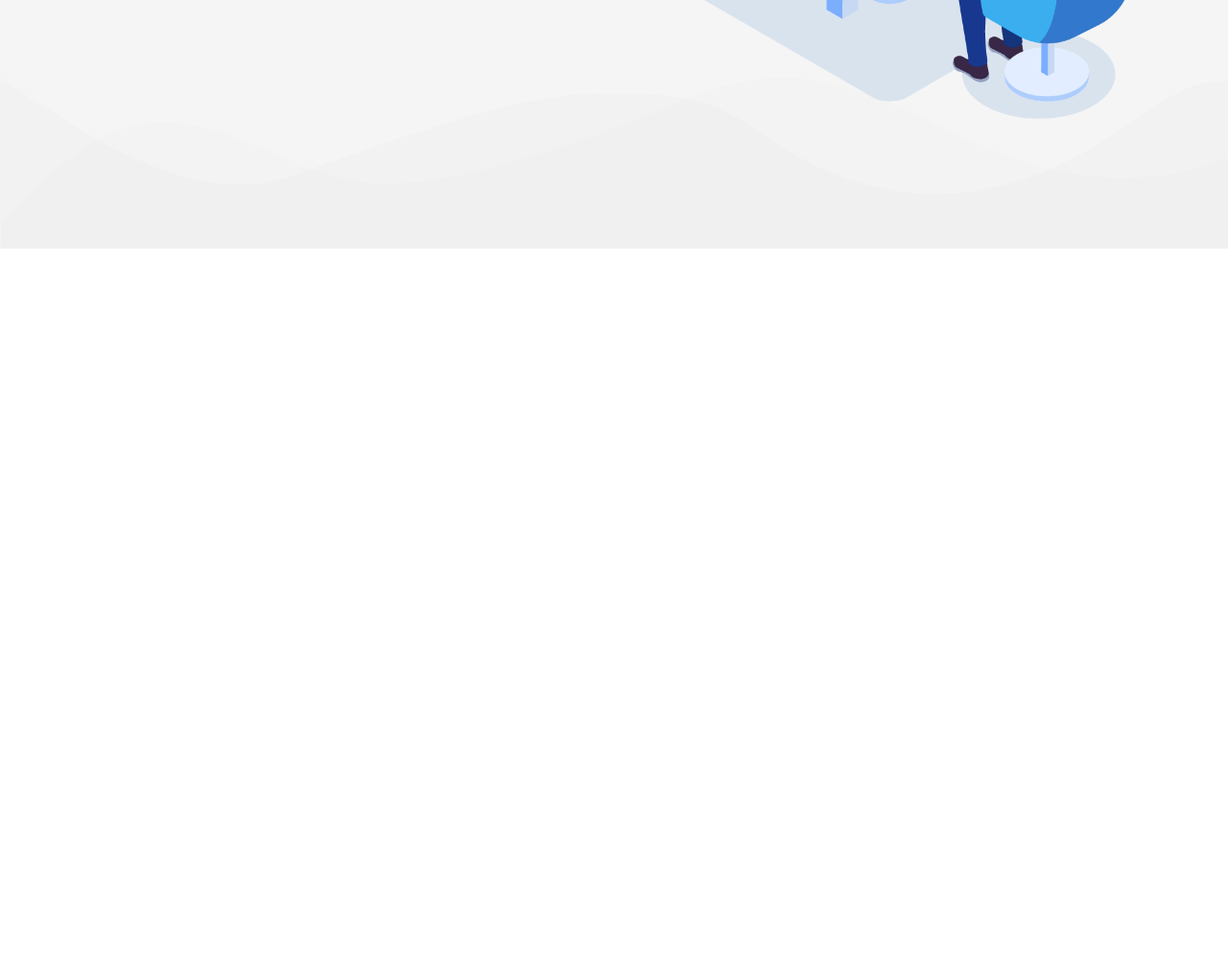
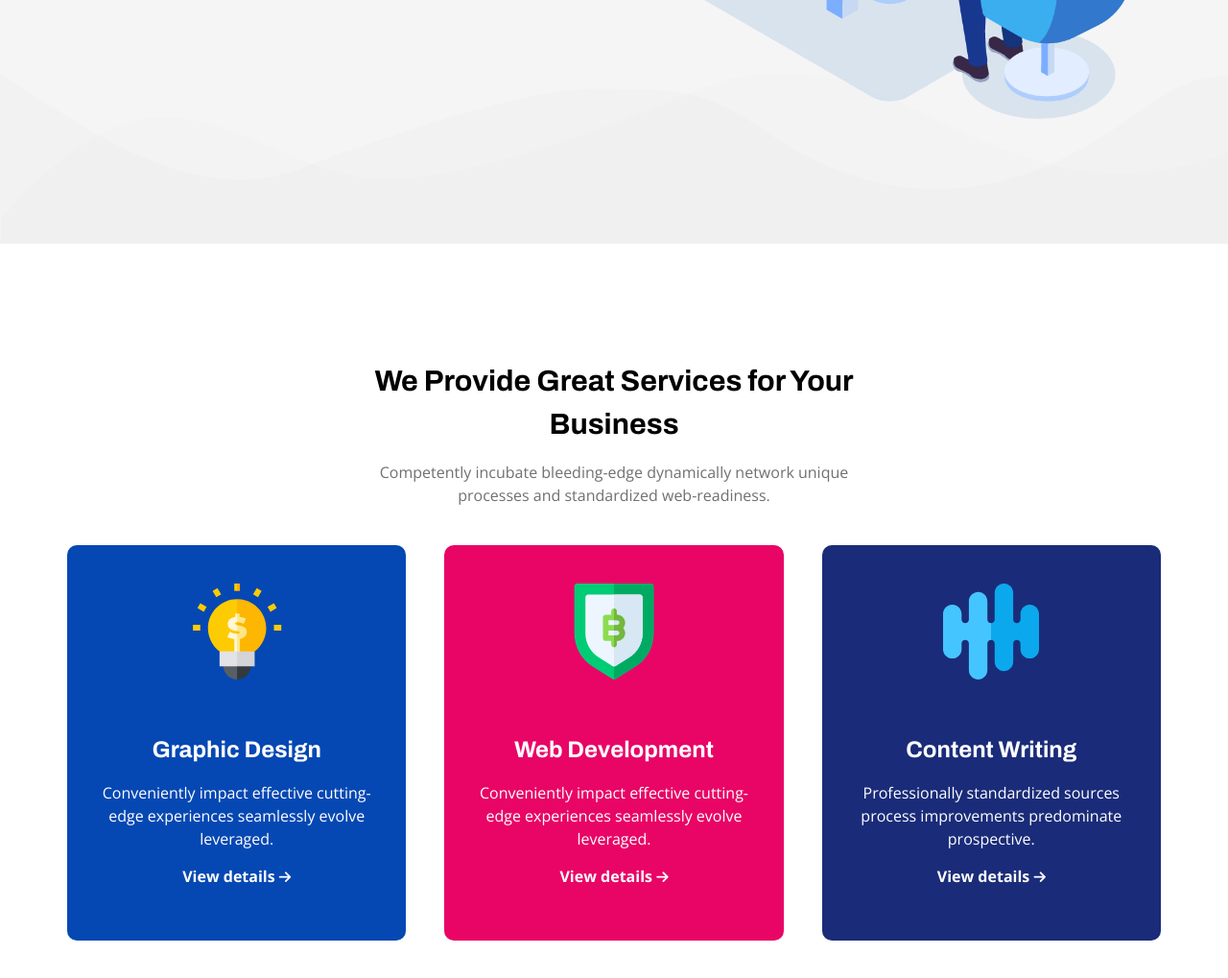
Before and after one commit to mobinhimu/corporx, a plain HTML site: page index.html in a window 1280 px wide. Shown: the part 669-1688 px from the top of the page at 96% size. Before the commit the page ends 928 px from the top, so only its background shows below. Drawn offline with nearby package versions, Linux system fonts and the light colour scheme.

Commit message:
service section designed

```diff
--- a/css/responsive.css
+++ b/css/responsive.css
@@ -2,6 +2,9 @@
 @media only screen and (min-width: 768px) {
   p {
     font-size: 1rem;
+  }
+  section {
+    margin-top: 80px;
   }
   .container {
     max-width: 720px;
@@ -19,6 +22,32 @@
     justify-content: space-between;
     align-items: center;
   }
+  /* Section Header */
+  .section-header {
+    width: 500px;
+    position: relative;
+    left: 50%;
+    transform: translateX(-50%);
+  }
+  .section-header h1 {
+    font-size: 1.9rem;
+  }
+  /* Service Section */
+  .service--wrapper {
+    margin-top: 40px;
+    display: flex;
+    flex-flow: row wrap;
+    justify-content: space-between;
+    gap: 40px;
+  }
+  .single__service {
+    width: 47%;
+  }
+  .single__service:last-of-type {
+    position: relative;
+    left: 50%;
+    transform: translateX(-50%);
+  }
   /* This is main section end */
   /* This is footer section start */
   /* This is footer section end */
@@ -29,9 +58,33 @@
     max-width: 960px;
     margin: 0 auto;
   }
+  section {
+    margin-top: 120px;
+  }
+  .slider {
+    padding: 120px 0px;
+  }
   /* This is header section start */
+
   .nav {
     padding: 20px 0px;
+  }
+  .fa-bars {
+    display: none;
+  }
+  /* This is header section start */
+  .nav-bar__list ul {
+    display: flex;
+    gap: 40px;
+  }
+  .nav-bar__list ul li {
+    display: block;
+  }
+  .nav-bar__list ul li a {
+    color: #5e6278;
+  }
+  .nav-bar__list ul li i {
+    font-size: 0.75rem;
   }
   /* This is header section end */
   /* Slider Section */
@@ -50,6 +103,23 @@
   .btn {
     margin-top: 40px;
   }
+
+  /* Service Section */
+  .service--wrapper {
+    margin-top: 40px;
+    display: flex;
+    flex-flow: row wrap;
+    justify-content: space-between;
+    gap: 0px;
+  }
+  .single__service {
+    width: 31%;
+  }
+  .single__service:last-of-type {
+    position: relative;
+    left: 0%;
+    transform: translateX(0%);
+  }
   /* This is main section start */
   /* This is main section end */
   /* This is footer section start */
@@ -61,23 +131,7 @@
     max-width: 1140px;
     margin: 0 auto;
   }
-  /* This is header section start */
-  .fa-bars {
-    display: none;
-  }
-  .nav-bar__list ul {
-    display: flex;
-    gap: 40px;
-  }
-  .nav-bar__list ul li {
-    display: block;
-  }
-  .nav-bar__list ul li a {
-    color: #5e6278;
-  }
-  .nav-bar__list ul li i {
-    font-size: 0.75rem;
-  }
+
   /* This is header section end */
   /* This is main section start */
   /* This is main section end */
--- a/css/style.css
+++ b/css/style.css
@@ -18,7 +18,7 @@ h6 {
   text-decoration: none;
 }
 section {
-  margin-top: 120px;
+  margin-top: 50px;
 }
 p {
   color: var(--paraColor);
@@ -54,7 +54,7 @@ p {
 /* Slider Section */
 .slider {
   margin-top: 0;
-  padding: 120px 0px;
+  padding: 80px 0px;
   background-color: #f5f5f5;
   background-image: url("../images/bg-wave-twin.svg");
   background-repeat: no-repeat;
@@ -89,10 +89,81 @@ p {
 }
 .slider__image {
   width: 100%;
+  display: flex;
+  justify-content: flex-end;
 }
 .slider__image img {
   max-width: 100%;
 }
+/* Section Header */
+/* .section-header{
+  width: 100%;
+} */
+.section-header h1 {
+  text-align: center;
+  line-height: 1.5;
+  padding-bottom: 15px;
+}
+.section-header p {
+  text-align: center;
+  line-height: 1.5;
+}
+/* Service Section */
+.service--wrapper {
+  margin-top: 40px;
+  display: flex;
+  flex-flow: column wrap;
+  gap: 25px;
+}
+.single__service {
+  width: 100%;
+  border-radius: 10px;
+  padding: 40px 30px;
+  display: flex;
+  flex-flow: column wrap;
+  align-items: center;
+}
+.single__service--img {
+  max-width: 100px;
+  padding-bottom: 50px;
+}
+.single__service--img img {
+  width: 100%;
+  height: auto;
+}
+.single__service h3,
+.single__service a,
+.single__service p {
+  color: white;
+  padding-bottom: 15px;
+  text-align: center;
+  line-height: 1.5;
+}
+.single__service h3 {
+  font-size: 1.5rem;
+}
+.single__service a {
+  display: inline-block;
+  font-weight: bold;
+  letter-spacing: 1.5;
+}
+.single__service a i {
+  font-size: 0.885rem;
+  transition-duration: 0.2s;
+  transition-timing-function: cubic-bezier(0.19, 1, 0.22, 1);
+}
+.single__service a:hover i {
+  padding-left: 10px;
+}
+.single__service--blue {
+  background-color: #0648b3;
+}
+.single__service--pink {
+  background-color: #e80566;
+}
+.single__service--dark-blue {
+  background-color: #1a2c79;
+}
 /* This is main section end */
 /* This is footer section start */
 /* This is footer section end */
--- a/index.html
+++ b/index.html
@@ -65,6 +65,64 @@
           </div>
         </div>
       </section>
+
+      <!-- Service Section  -->
+      <section class="service">
+        <div class="container">
+          <!-- Section Header -->
+          <div class="section-header">
+            <h1>We Provide Great Services for Your Business</h1>
+            <p>
+              Competently incubate bleeding-edge dynamically network unique
+              processes and standardized web-readiness.
+            </p>
+          </div>
+          <div class="service--wrapper">
+            <div class="single__service single__service--blue">
+              <div class="single__service--img">
+                <img src="images/icon-1.svg" alt="" />
+              </div>
+              <h3>Graphic Design</h3>
+              <p>
+                Conveniently impact effective cutting-edge experiences
+                seamlessly evolve leveraged.
+              </p>
+              <a href="#"
+                >View details <i class="fa-solid fa-arrow-right"></i
+              ></a>
+            </div>
+
+            <div class="single__service single__service--pink">
+              <div class="single__service--img">
+                <img src="images/icon-2.svg" alt="" />
+              </div>
+              <h3>Web Development</h3>
+              <p>
+                Conveniently impact effective cutting-edge experiences
+                seamlessly evolve leveraged.
+              </p>
+              <a href="#"
+                >View details <i class="fa-solid fa-arrow-right"></i
+              ></a>
+            </div>
+
+            <div class="single__service single__service--dark-blue">
+              <div class="single__service--img">
+                <img src="images/icon-3.svg" alt="" />
+              </div>
+              <h3>Content Writing</h3>
+              <p>
+                Professionally standardized sources process improvements
+                predominate prospective.
+              </p>
+              <a href="#"
+                >View details <i class="fa-solid fa-arrow-right"></i
+              ></a>
+            </div>
+          </div>
+        </div>
+      </section>
+      <section></section>
     </main>
     <!-- This is main section end -->
     <!-- This is footer section start -->
```
Also changed, not shown: images/icon-1.png (added), images/icon-1.svg (added), images/icon-2.svg (added), images/icon-3.svg (added).
